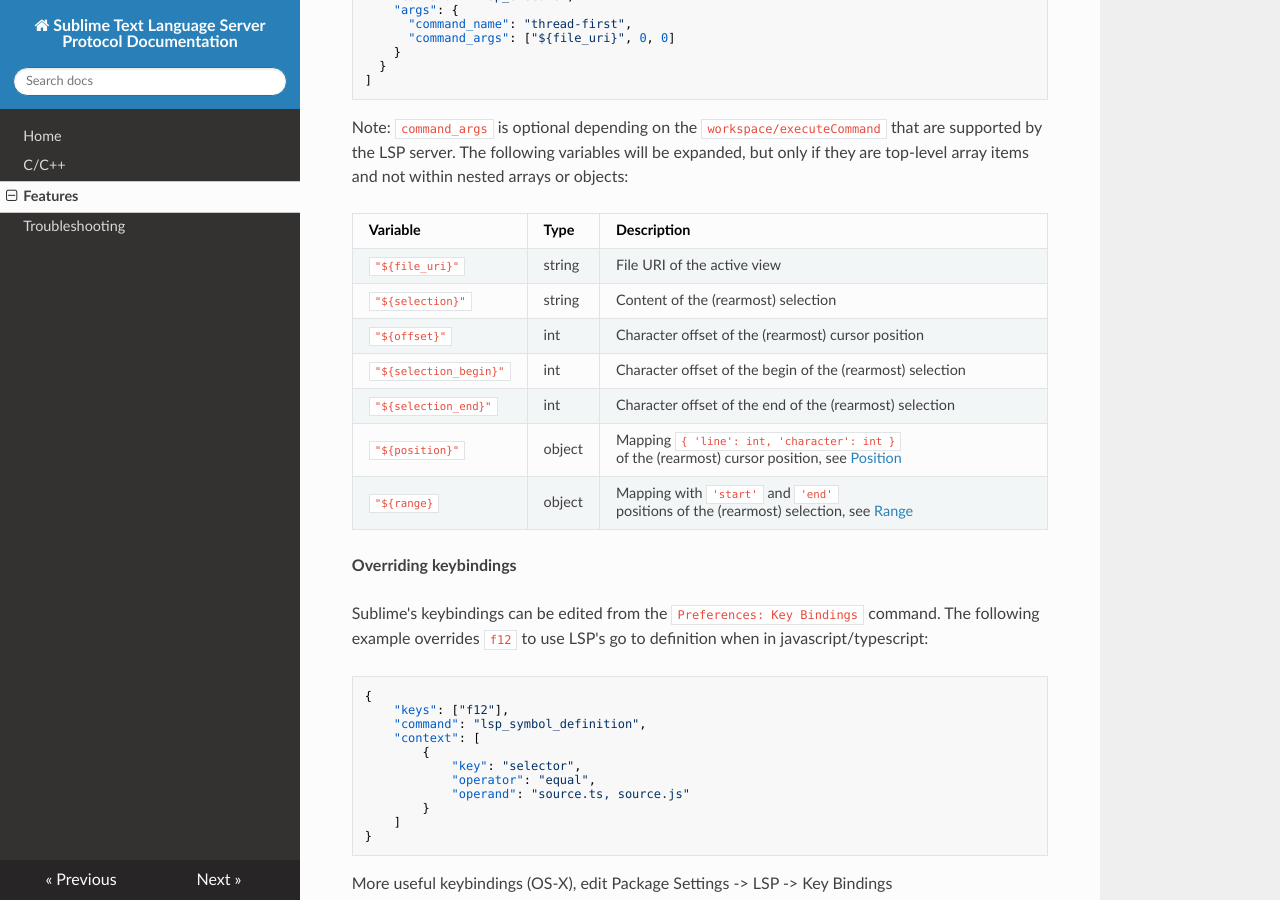
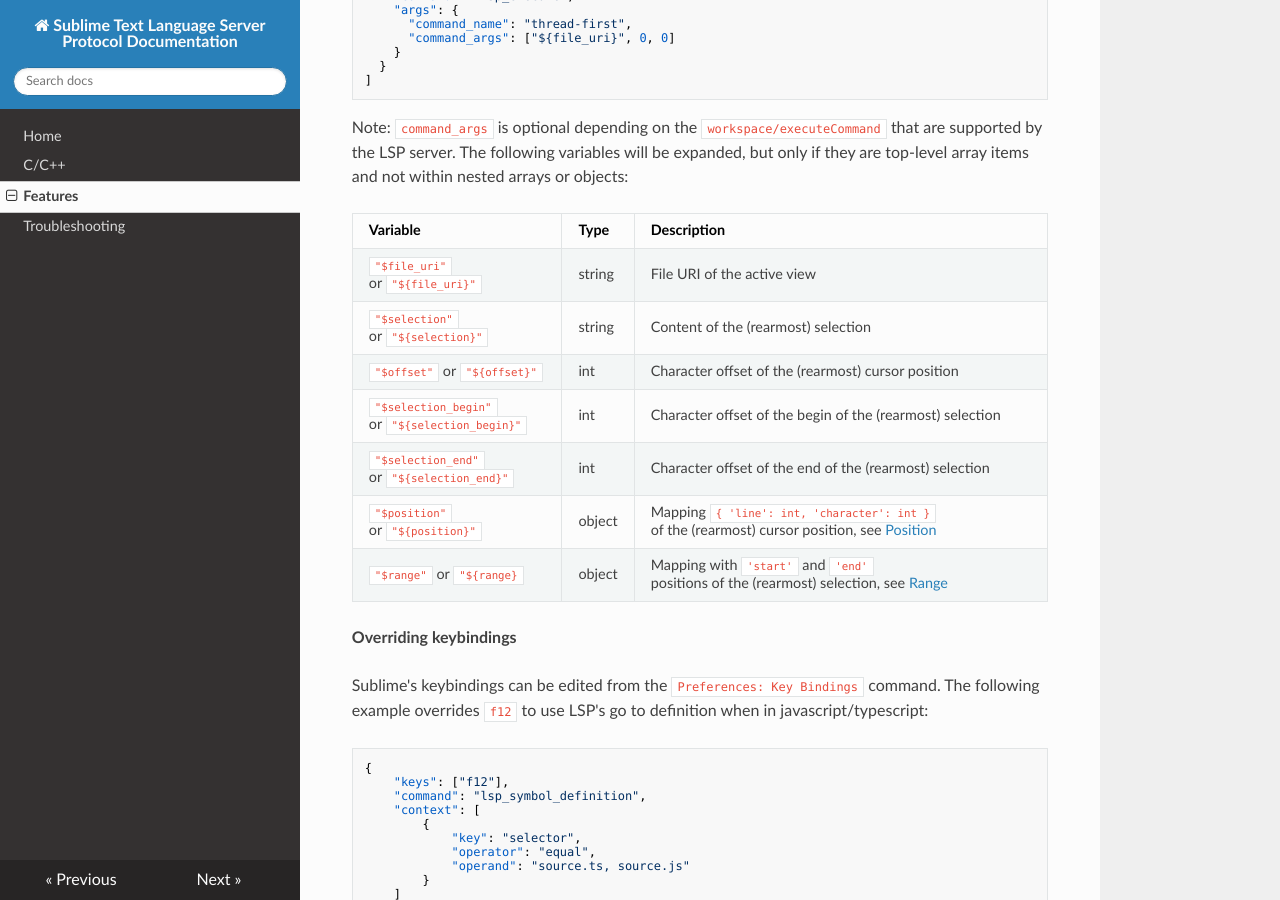
Before and after one commit to sublimelsp/LSP, an MkDocs documentation site: the page built from docs/features.md, in a window 1280 px wide and 900 px high, scrolled down 1095 px. Built offline with MkDocs 1.6.1, drawn with Linux system fonts in a browser that asks for light colours; nearby versions of some CDN libraries.

Commit message:
Allow variable notation without braces

```diff
--- a/docs/features.md
+++ b/docs/features.md
@@ -51,13 +51,13 @@ The following variables will be expanded, but only if they are top-level array i
 
 | Variable | Type | Description |
 | -------- | ---- | ----------- |
-| `"${file_uri}"` | string | File URI of the active view |
-| `"${selection}"` | string | Content of the (rearmost) selection |
-| `"${offset}"` | int | Character offset of the (rearmost) cursor position |
-| `"${selection_begin}"` | int | Character offset of the begin of the (rearmost) selection |
-| `"${selection_end}"` | int | Character offset of the end of the (rearmost) selection |
-| `"${position}"` | object | Mapping `{ 'line': int, 'character': int }` of the (rearmost) cursor position, see [Position](https://microsoft.github.io/language-server-protocol/specifications/specification-current/#position) |
-| `"${range}` | object | Mapping with `'start'` and `'end'` positions of the (rearmost) selection, see [Range](https://microsoft.github.io/language-server-protocol/specifications/specification-current/#range) |
+| `"$file_uri"` or `"${file_uri}"` | string | File URI of the active view |
+| `"$selection"` or `"${selection}"` | string | Content of the (rearmost) selection |
+| `"$offset"` or `"${offset}"` | int | Character offset of the (rearmost) cursor position |
+| `"$selection_begin"` or `"${selection_begin}"` | int | Character offset of the begin of the (rearmost) selection |
+| `"$selection_end"` or `"${selection_end}"` | int | Character offset of the end of the (rearmost) selection |
+| `"$position"` or `"${position}"` | object | Mapping `{ 'line': int, 'character': int }` of the (rearmost) cursor position, see [Position](https://microsoft.github.io/language-server-protocol/specifications/specification-current/#position) |
+| `"$range"` or `"${range}` | object | Mapping with `'start'` and `'end'` positions of the (rearmost) selection, see [Range](https://microsoft.github.io/language-server-protocol/specifications/specification-current/#range) |
 
 **Overriding keybindings**
 
```
Also changed, not shown: 1 other file.
